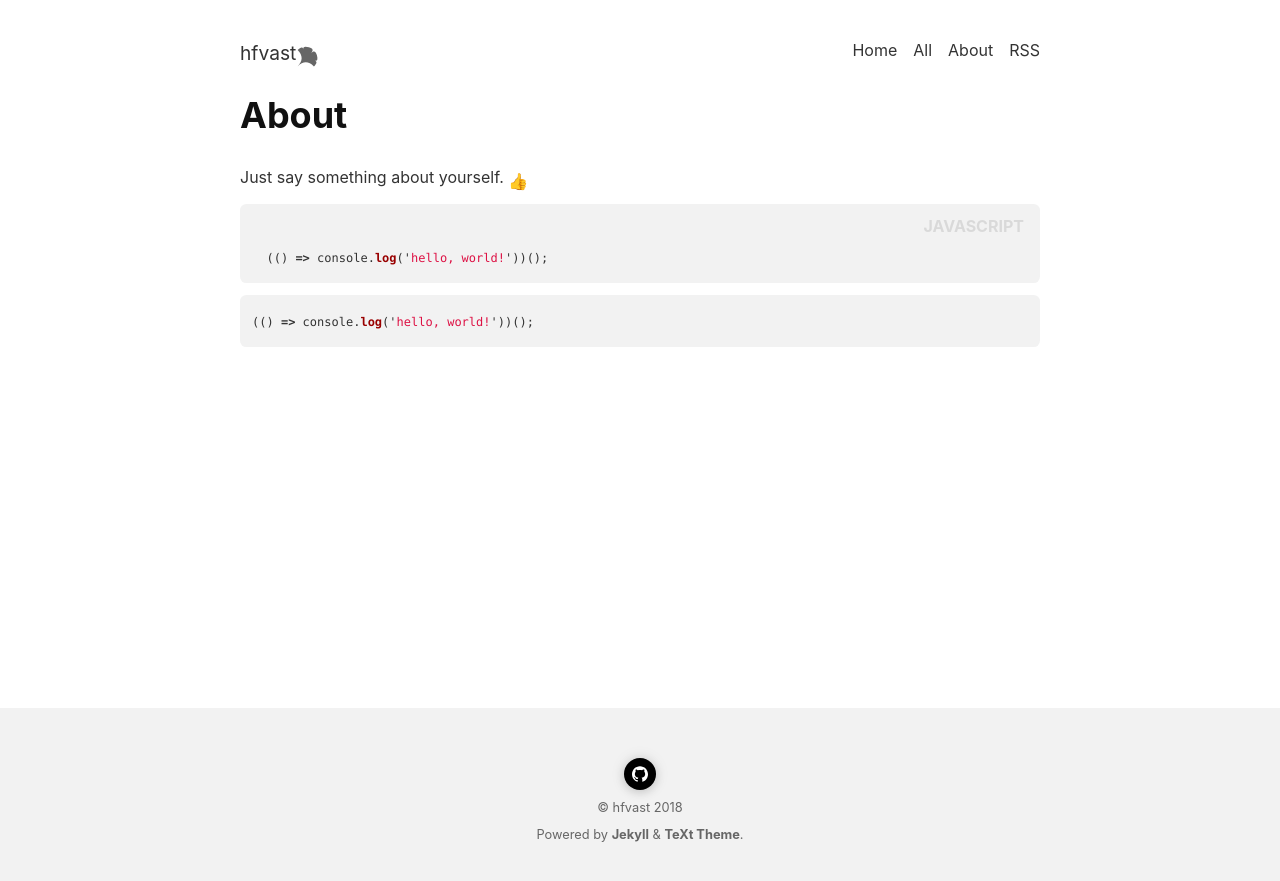
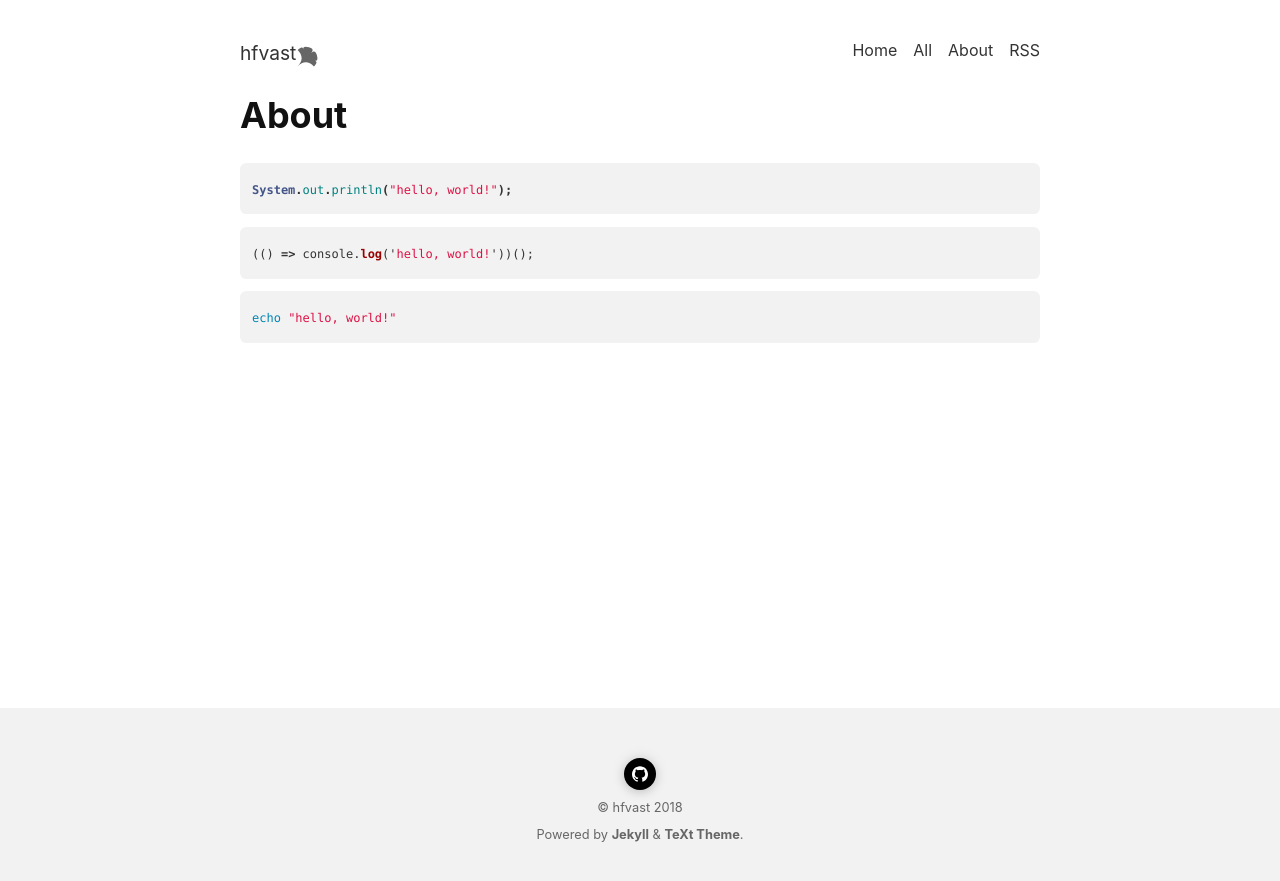
Before and after one commit to FireLee1413/hfvast.github.io, a Jekyll site: the page built from about.md, in a window 1280 px wide. Shown: the top 881 px of the page. Built offline with Jekyll 4.4.1, drawn with Linux system fonts in a browser that asks for light colours; nearby versions of some CDN libraries; emoji names are drawn with the system emoji font.

Commit message:
修改about页

````diff
--- a/about.md
+++ b/about.md
@@ -8,12 +8,12 @@ titles:
 key: page-about
 ---
 
-Just say something about yourself. :+1:
-
-{% highlight javascript %}
-  (() => console.log('hello, world!'))();
-{% endhighlight %}
-
+```java
+System.out.println("hello, world!");
+```
 ```javascript
 (() => console.log('hello, world!'))();
 ```
+```bash
+echo "hello, world!"
+```
````
